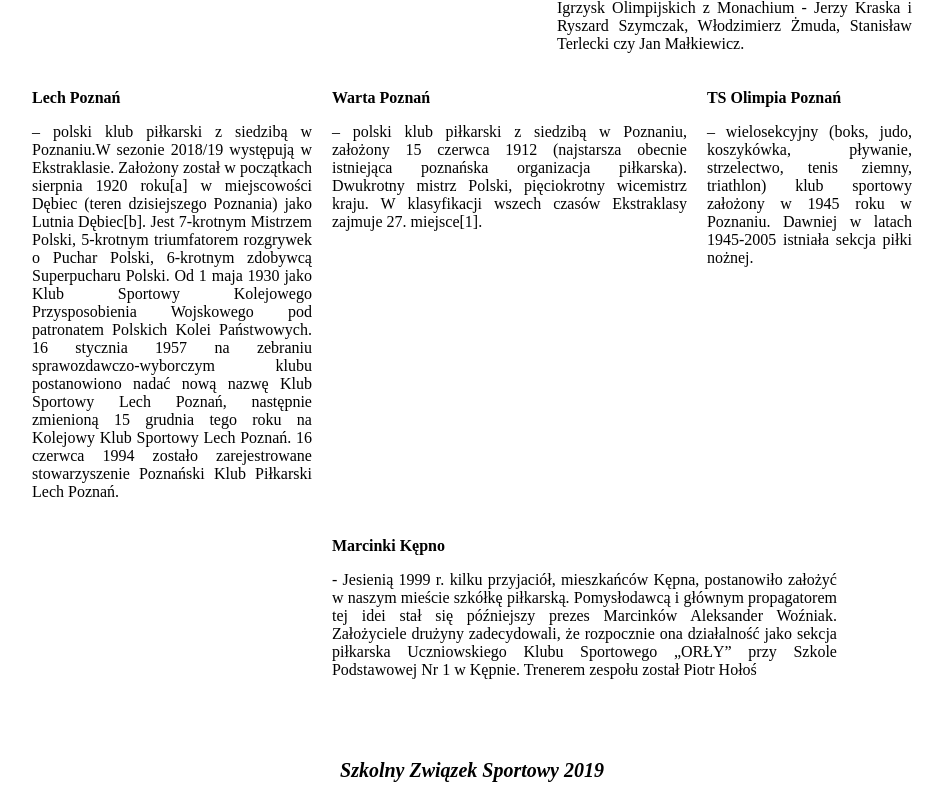
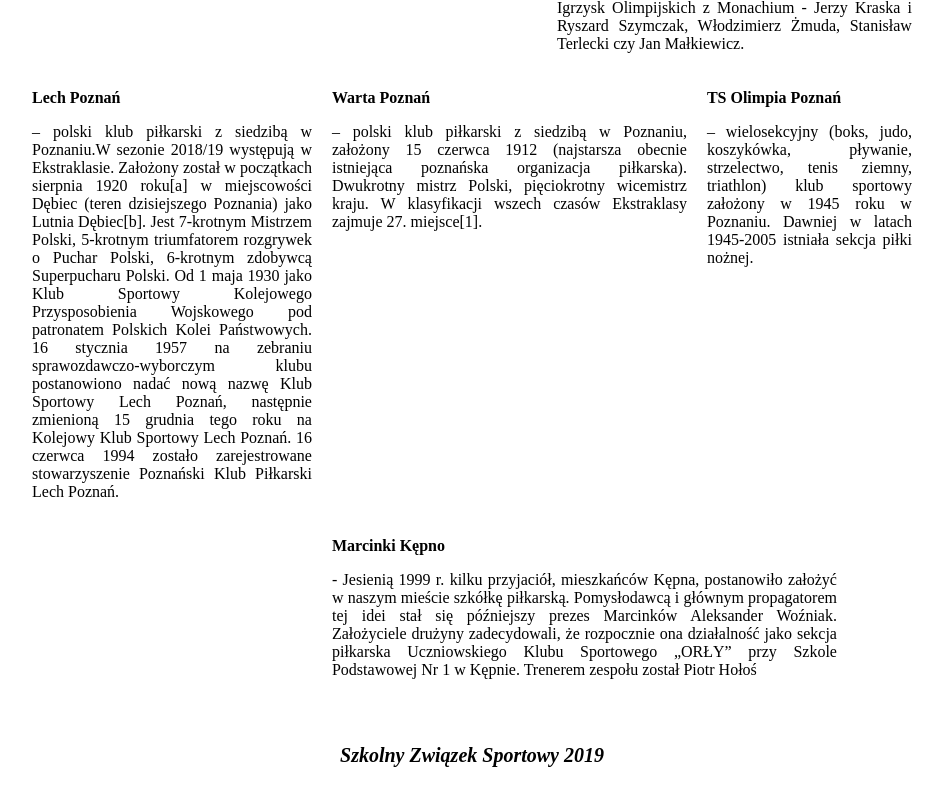
Before and after one commit to ppijet/zadanie_3.2, a plain HTML site: page index.html in a window 1280 px wide. Shown: the part 1035-1847 px from the top of the page, without its empty margins (168-1111 px from the left). Drawn offline with Linux system fonts and the light colour scheme.

Commit message:
zadanie 3.2v3

```diff
--- a/index.html
+++ b/index.html
@@ -7,7 +7,7 @@
 </head>
 <body>
 <div class="container">
-        <header class="colk-12">
+        <header class="col-12">
             <h1>Miedzynarodowe turnieje piłkarskie</h1>
             <h1>Sokolik Cup w Starym Sączu</h1>
         </header>
@@ -30,7 +30,7 @@
     <div class="row">
         <div class="col-offset-4 col-7"><p>Marcinki Kępno</p> - Jesienią 1999 r. kilku przyjaciół, mieszkańców Kępna, postanowiło założyć w naszym mieście szkółkę piłkarską. Pomysłodawcą i głównym propagatorem tej idei stał się późniejszy prezes Marcinków Aleksander Woźniak. Założyciele drużyny zadecydowali, że rozpocznie ona działalność jako sekcja piłkarska Uczniowskiego Klubu Sportowego „ORŁY” przy Szkole Podstawowej Nr 1 w Kępnie. Trenerem zespołu został Piotr Hołoś</div>
     </div>
-    <footer class="colk-12">
+    <footer class="col-12">
         <p>Szkolny Związek Sportowy 2019</p>
     </footer>
 </div>
--- a/style.css
+++ b/style.css
@@ -8,6 +8,12 @@
     margin: 0 auto;
 }
 
+header {
+    min-height: 1px;
+    padding: 10px;
+    text-align: center;
+}
+
 .row::before
 .row::after {
     content: "";
@@ -15,18 +21,19 @@
     clear: both;
 }
 
-
 [class*="col-"] {
     float: left;
     min-height: 1px;
     padding: 10px;
+}
+
+.row {
     text-align: justify;
 }
+
 p {
     font-weight: bold;
 }
-
-
 
 .col-1 {width: 8.33%;}
 .col-2 {width: 16.66%;}
@@ -39,13 +46,7 @@ p {
 .col-9 {width: 75%;}
 .col-10 {width: 83.33%;}
 .col-11 {width: 91.66%;}
-.colk-12 {
-    width: 100%;
-    float: left;
-    min-height: 1px;
-    padding: 10px;
-    text-align: center;
-}
+.col-12 {width: 100%;}
 
 .col-offset-0 {margin-left: 0}
 .col-offset-1 {margin-left: 8.33%;}
@@ -59,12 +60,11 @@ p {
 .col-offset-9 {margin-left: 75%;}
 .col-offset-10 {margin-left: 83.33%;}
 .col-offset-11 {margin-left: 91.66%;}
-.col-offset-11 {margin-left: 100%;}
 
 footer {
+    float: left;
     font-style: italic;
+    font-size: 20px;
+    margin-top: 25px;
     text-align: center;
-    font-size: 20px;
-    font-weight: bold;
-    margin-top: 40px;
 }
```
